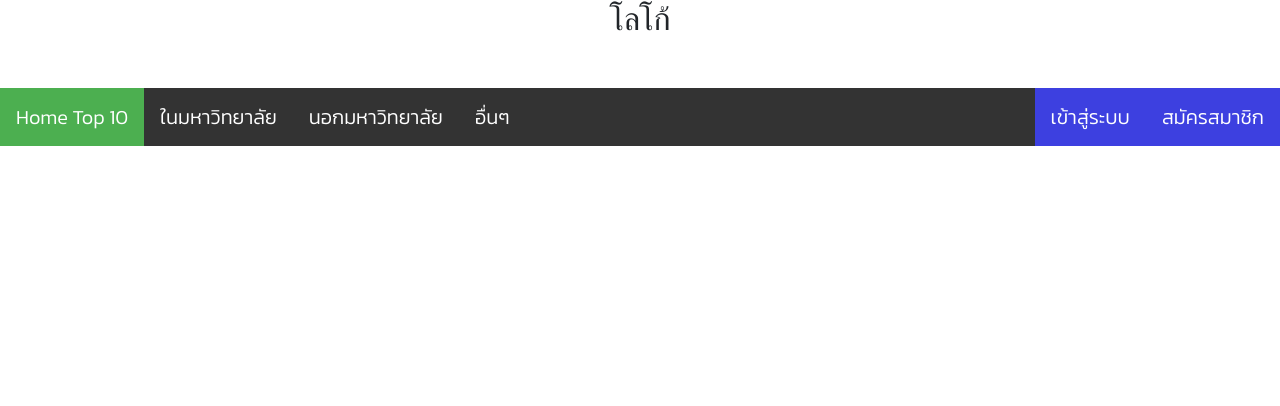
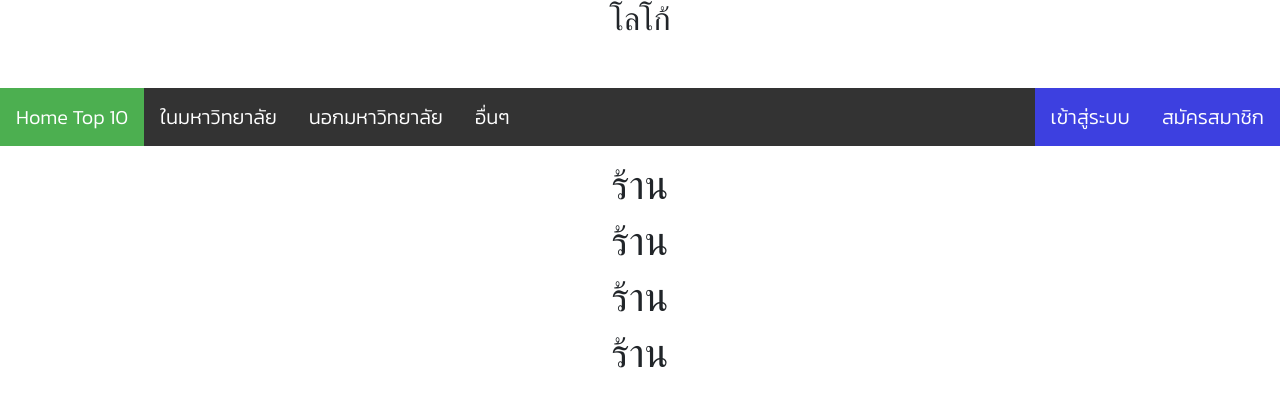
Before and after one commit to nishimaru40/Project485-Client, a React (Create React App) app: page /Restaurant in a window 1280 px wide. Shown: the top 406 px of the page. Built offline with nearby package versions, Linux system fonts and the light colour scheme; a web font is replaced by a local one.

Commit message:
ปวดหัว

```diff
--- a/src/App.js
+++ b/src/App.js
@@ -9,6 +9,7 @@ import OutsideList from './OutsideList';
 import signIn from './components/signIn';
 import signUp from './components/signUp';
 import profileStatus from './components/profileStatus';
+import Restaurant from './Restaurant';
 
 function App() {
   return (
@@ -33,6 +34,7 @@ function App() {
         <Route path='/other' component={() => <h1>อื่นๆ</h1>} />
         <Route path='/signUp' component={signUp} />
         <Route path='/signIn' component={signIn} />
+        <Route path='/Restaurant' component={Restaurant} />
       </Switch>
     </BrowserRouter>
   );
--- /dev/null
+++ b/src/Restaurant.js
@@ -0,0 +1,13 @@
+import React from 'react'
+    const Restaurant = () => {
+        return (
+            <div>
+            <h1>ร้าน</h1>
+            <h1>ร้าน</h1>
+            <h1>ร้าน</h1>
+            <h1>ร้าน</h1>
+        </div>
+        )
+    }
+
+export default Restaurant;
--- a/src/TopList.js
+++ b/src/TopList.js
@@ -1,5 +1,7 @@
 import React, { useState, useEffect } from 'react'
+import { Link } from 'react-router-dom'
 import img1 from './img/1.jpg';
+
 
 const TopList = () => {
 
@@ -14,7 +16,7 @@ const TopList = () => {
         let showRes = () =>{
             let detailBody = resItem.map(e=>{
                 return <div class="gallery">
-                            <a href={img1}><img src={img1} alt="res1" width="100" height="500"></img></a>
+                            <Link to='/Restaurant'><img src={img1} alt="res1" width="100" height="500"></img></Link>
                             <div class="desc">
                                 <p>ชื่อร้าน: {e.res_name}</p>
                                 <p>คะแนน: {e.res_rate}</p>
```
